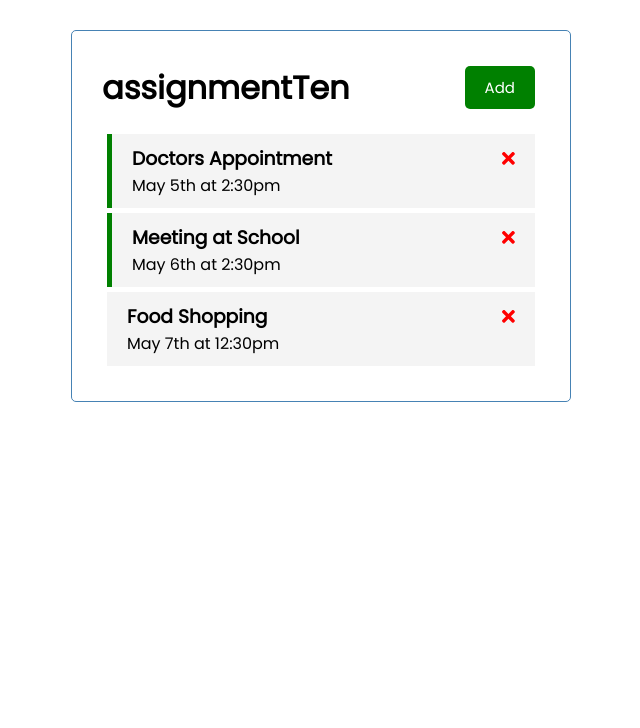
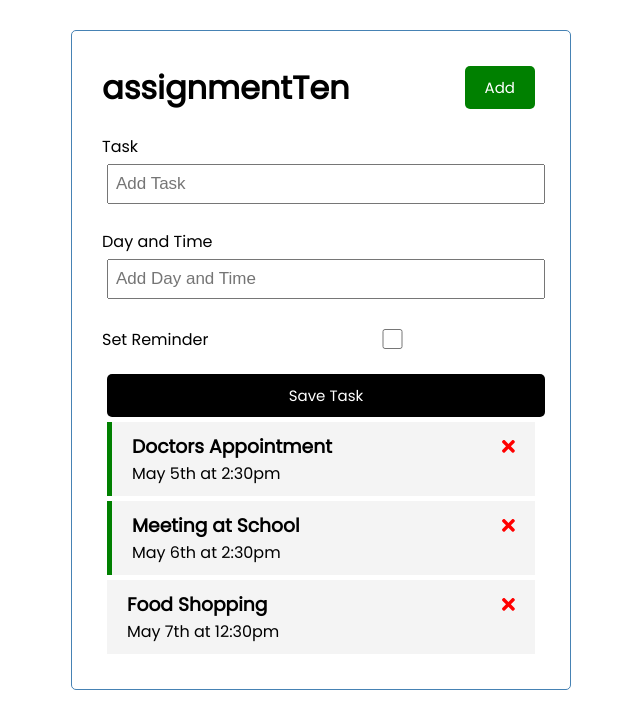
Before and after one commit to JJang95/AssignmentAngular, an Angular app in the folder assignmentTen/: page / in a window 1280 px wide. Shown: the top 728 px of the page, without its empty margins (319-959 px from the left). Built offline with nearby package versions, Linux system fonts and the light colour scheme; data requests are answered from the project's data file.

Commit message:
Added add functionality

```diff
--- /dev/null
+++ b/assignmentTen/src/app/components/add-task/add-task.component.html
@@ -0,0 +1,15 @@
+<form class="add-form" (ngSubmit) = "onSubmit()">
+    <div class="form-control">
+        <label for="text">Task</label>
+        <input type="text" name="text" [(ngModel)] = "text" id="text" placeholder="Add Task"/>
+    </div>
+    <div class="form-control">
+        <label for="day">Day and Time</label>
+        <input type="text" name="day" [(ngModel)] = "day" id="day" placeholder="Add Day and Time"/>
+    </div>
+    <div class="form-control form-control-check">
+        <label for="reminder">Set Reminder</label>
+        <input type="checkbox" name="reminder" [(ngModel)] = "reminder" id="reminder"/>
+    </div>
+    <input type="submit" value="Save Task" class="btn btn-block"/>
+</form>
--- /dev/null
+++ b/assignmentTen/src/app/components/add-task/add-task.component.ts
@@ -0,0 +1,40 @@
+import { Component, OnInit, Output, EventEmitter } from '@angular/core';
+import { Task } from '../../Task'
+
+@Component({
+  selector: 'app-add-task',
+  templateUrl: './add-task.component.html',
+  styleUrls: ['./add-task.component.css']
+})
+export class AddTaskComponent implements OnInit {
+
+  @Output() onAddTask: EventEmitter<Task> = new EventEmitter();
+  text: string = "";
+  day: string = "";
+  reminder: boolean = false;
+
+  constructor() { }
+
+  ngOnInit(): void {
+  }
+
+  onSubmit() {
+    if(!this.text) {
+      alert("Please add a task!")
+      return;
+    }
+
+    const newTask = {
+      text: this.text,
+      day: this.day,
+      reminder: this.reminder
+    };
+
+    this.onAddTask.emit(newTask);
+
+    this.text = '';
+    this.day = '';
+    this.reminder = false;
+  }
+
+}
--- a/assignmentTen/src/app/components/tasks/tasks.component.html
+++ b/assignmentTen/src/app/components/tasks/tasks.component.html
@@ -1,3 +1,4 @@
+<app-add-task (onAddTask)="addTask($event)"></app-add-task>
 <app-task-item
   *ngFor="let task of tasks"
   [task]="task"
--- a/assignmentTen/src/app/components/tasks/tasks.component.ts
+++ b/assignmentTen/src/app/components/tasks/tasks.component.ts
@@ -28,4 +28,8 @@ export class TasksComponent implements OnInit {
     task.reminder = !task.reminder;
     this.taskService.updateTaskReminder(task).subscribe();
   }
+
+  addTask(task: Task) {
+    this.taskService.addTask(task).subscribe((task) => (this.tasks.push(task)));
+  }
 }
```
Also changed, not shown: assignmentTen/src/app/app.module.ts (+6 -2 lines), assignmentTen/src/app/components/add-task/add-task.component.css (added), 1 other file (tests, documents, lock files or other folders).
